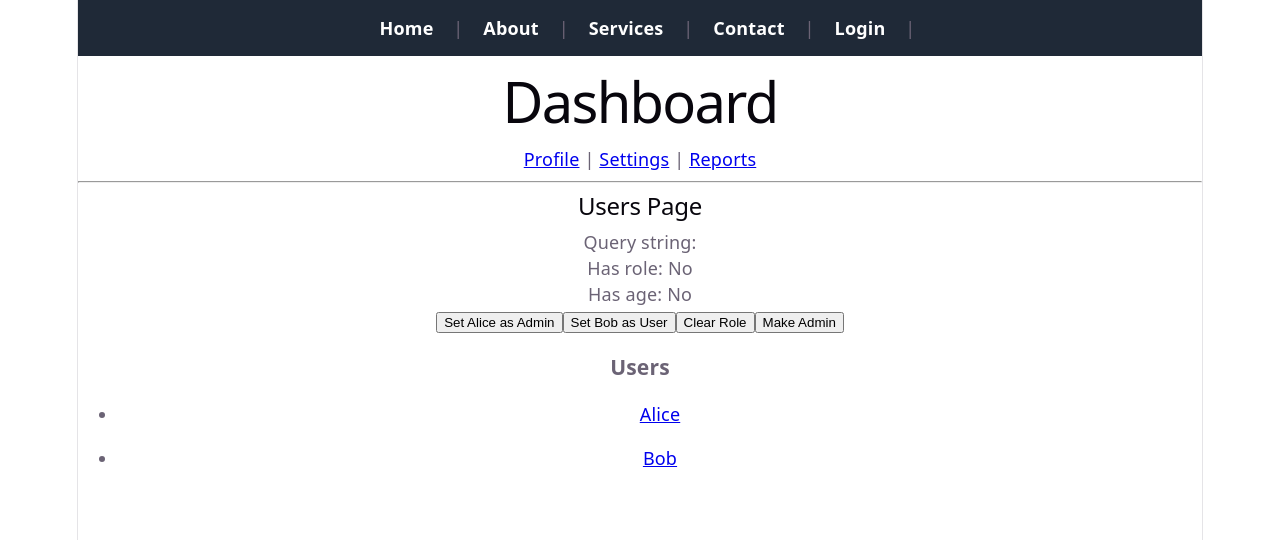
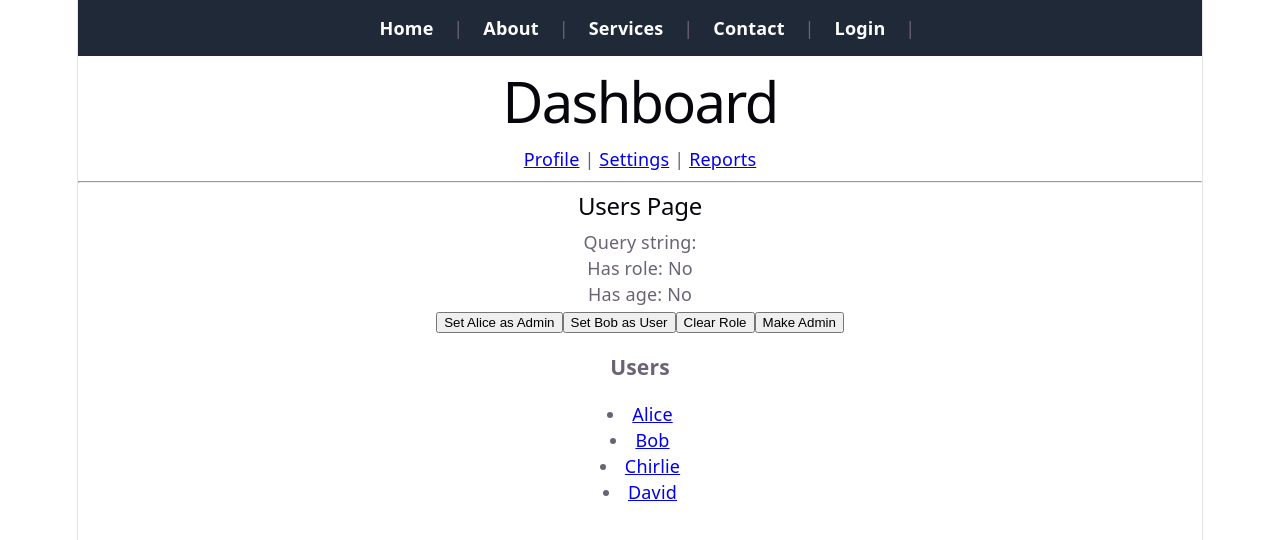
Before and after one commit to Md-Abul-Kalam-Azad-318/react-learning, a React (Vite) app: page /dashboard/users in a window 1280 px wide. Shown: the top 540 px of the page. Built offline with nearby package versions, Linux system fonts and the light colour scheme.

Commit message:
Topic 12(Part 20): Share users data

```diff
--- /dev/null
+++ b/src/data/users.js
@@ -0,0 +1,6 @@
+export const users = [
+    {id: 1, name: "Alice", tab: "profile"},
+    {id: 2, name: "Bob", tab: "settings"},
+    {id: 3, name: "Chirlie", tab: "profile"},
+    {id: 4, name: "David", tab: "settings" }
+];
--- a/src/pages/User.jsx
+++ b/src/pages/User.jsx
@@ -1,18 +1,11 @@
 import React from 'react'
 import { useParams } from 'react-router-dom';
 import { useSearchParams } from 'react-router-dom';
+import { users } from '../data/users';
 
 
 function User() {
 
-  const users = [
-    {id: 1, name: "Alice"},
-    {id: 2, name: "Bob"},
-    {id: 3, name: "Charlie"},
-    {id: 4, name: "Azad"},
-    {id: 5, name: "Sakib"},
-    {id: 6, name: "Hasan"}
-  ]
     //const params = useParams();
     const {id} = useParams();
     const [searchParams] = useSearchParams();
--- a/src/pages/Users.jsx
+++ b/src/pages/Users.jsx
@@ -1,17 +1,14 @@
 import React from 'react';
 import { useSearchParams } from 'react-router-dom';
 import { Link } from 'react-router-dom';
+import { users } from '../data/users';
 
 function Users() {
-
   const [searchParams, setSearchParams] = useSearchParams();
-
   return (
     <div>
         <h2>Users Page</h2>
-
         <p>Query string: {searchParams.toString()}</p>
-
         <p>Has role: {searchParams.has("role") ? "Yes": "No"}</p>
         <p>Has age: {searchParams.has("age") ? "Yes": "No"}</p>
 
@@ -45,18 +42,14 @@ function Users() {
         </button>
 
          <h3>Users</h3>
+          {users.map((user) =>(
+            <li key={user.id}>
+              <Link to = {`/dashboard/user/${user.id}?tab=${user.tab}`}>
+              {user.name}
+              </Link>
 
-        <ul>
-          <li>
-            <Link to="/dashboard/user/1?tab=profile">Alice</Link>
-          </li>
-        </ul>
-        <ul>
-          <li>
-            <Link to="/dashboard/user/2?tab=settings">Bob</Link>
-          </li>
-        </ul>
-
+            </li>
+          ))}
   </div>
   );
 }
```
